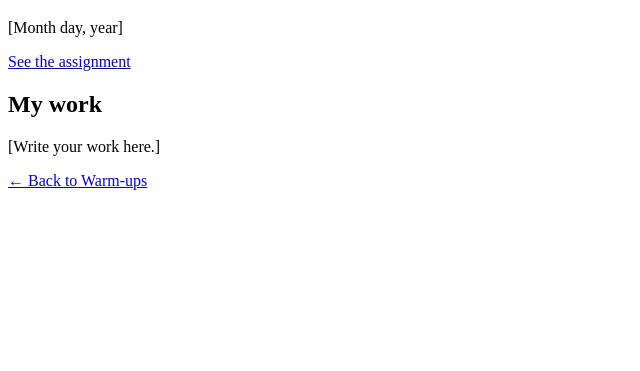
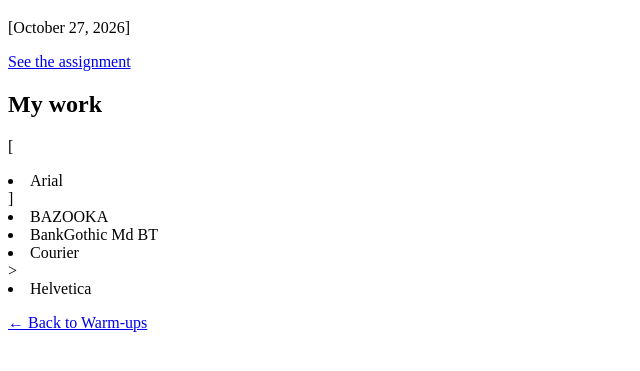
Before and after one commit to montverde-webdesign/cruz-fabian3012, a plain HTML site: page warm-ups/oct-27-practice.html in a window 1280 px wide. Shown: the part 227-598 px from the top of the page, without its empty margins (0-640 px from the left). Drawn offline with Linux system fonts and the light colour scheme.

Commit message:
fonts update

```diff
--- a/warm-ups/template.html
+++ b/warm-ups/oct-27-practice.html
@@ -31,15 +31,19 @@
     <p class="breadcrumbs"><a href="../index.html">My Section</a> &rsaquo; <a href="index.html">Warm-ups</a></p>
 
     <h1>[Warm-up title]</h1>
-    <p class="date">[Month day, year]</p>
+    <p class="date">[October 27, 2026]</p>
 
     <!-- Link to the assignment: replace the part after # with the file name, without .html -->
     <p><a href="https://montverde-webdesign.github.io/assignments.html#2026-10-23-section-goals">See the assignment</a></p>
 
     <h2>My work</h2>
-    <p>[Write your work here.]</p>
-
-    <p><a href="index.html">&larr; Back to Warm-ups</a></p>
+    <p>[<li>Arial</li>]
+    <li>BAZOOKA</li>
+  <li>BankGothic Md BT</li>
+<li>Courier</li>>
+<li>Helvetica</li>
+</p>
+<p><a href="index.html">&larr; Back to Warm-ups</a></p>
   </main>
 </body>
 </html>
```
